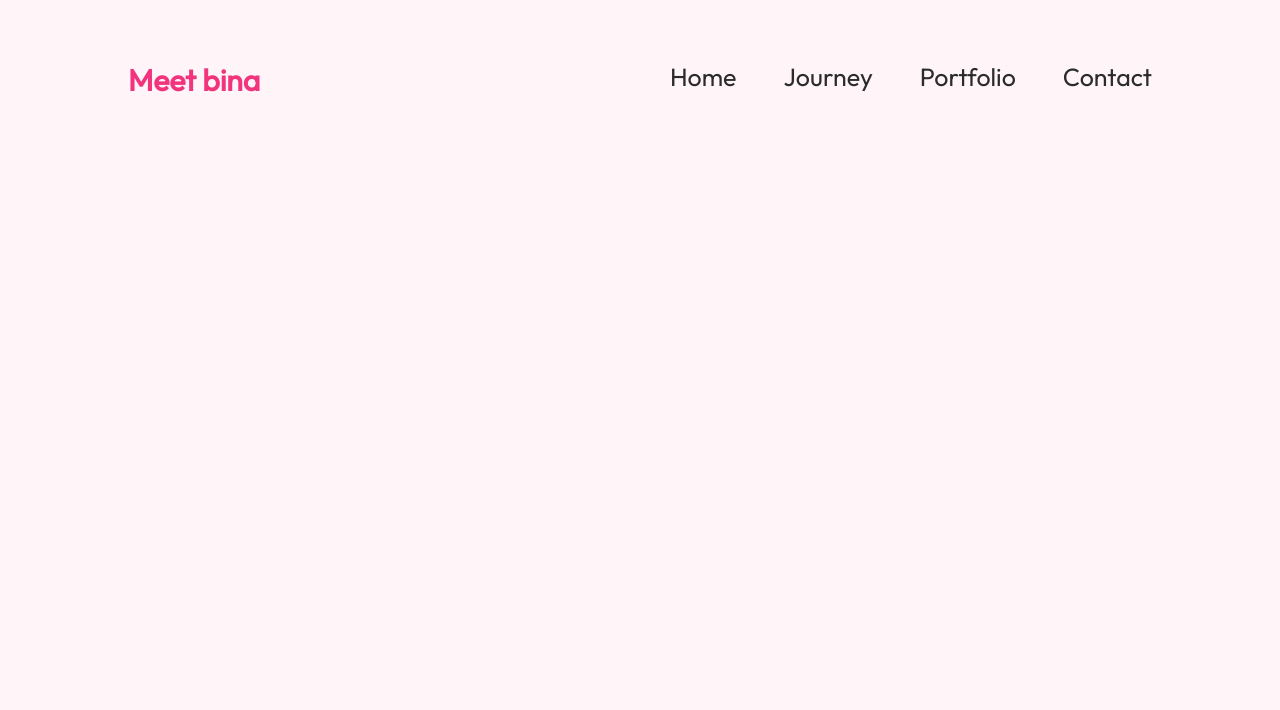
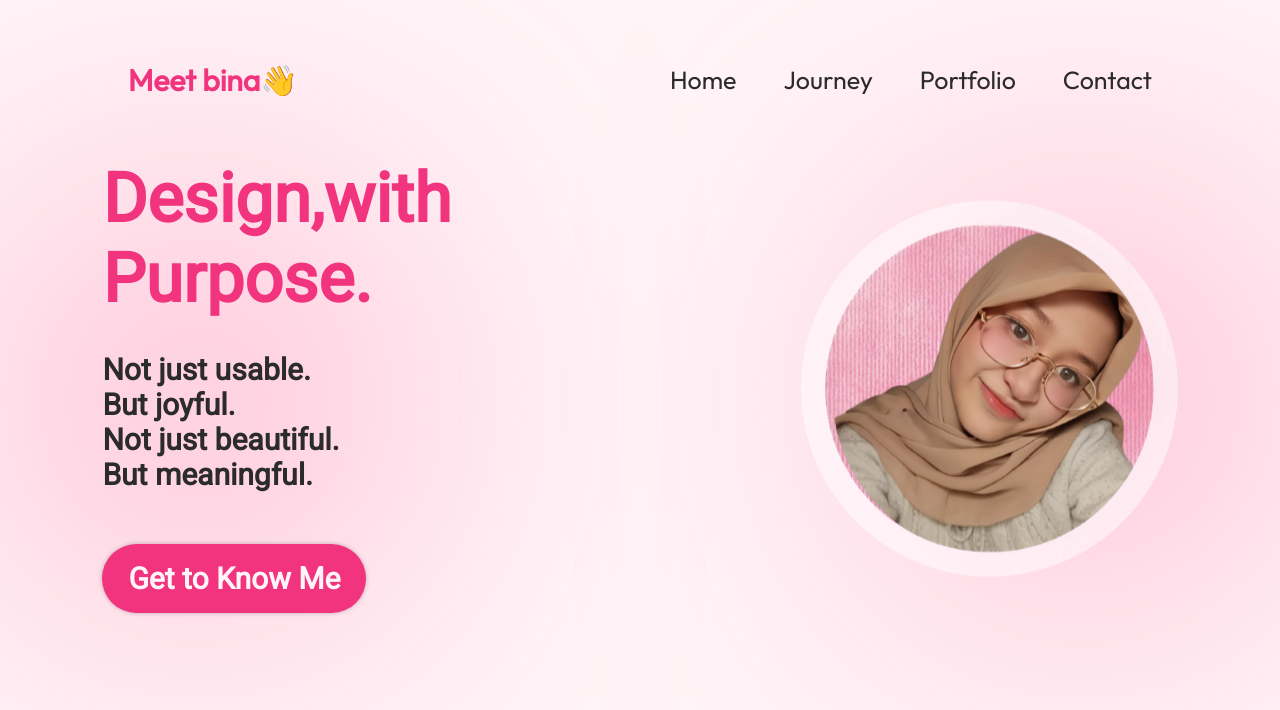
Before and after one commit to sabrintsya/Portfolio-Website, a React (Vite) app in the folder react-portfolio/: page / in a window 1280 px wide. Shown: the top 710 px of the page. Built offline with nearby package versions, Linux system fonts and the light colour scheme.

Commit message:
add hero section and edit picture

```diff
--- a/react-portfolio/index.html
+++ b/react-portfolio/index.html
@@ -1,13 +1,16 @@
 <!doctype html>
 <html lang="en">
+
 <head>
   <meta charset="UTF-8" />
   <link rel="icon" type="image/png" href="./assets/Favicon.png" />
   <meta name="viewport" content="width=device-width, initial-scale=1.0" />
   <title>Sabrina Natasya Bilbina</title>
 </head>
+
 <body>
   <div id="root"></div>
   <script type="module" src="/src/main.jsx"></script>
 </body>
+
 </html>
--- a/react-portfolio/src/App.jsx
+++ b/react-portfolio/src/App.jsx
@@ -1,10 +1,12 @@
 
 import styles from "./App.module.css";
+import { Hero } from "./components/Hero/Hero";
 import { Navbar } from "./components/Navbar/Navbar";
 
 function App() {
   return <div className={styles.App}>
     <Navbar />
+    <Hero />
   </div>;
 };
 
--- a/react-portfolio/src/App.module.css
+++ b/react-portfolio/src/App.module.css
@@ -1,8 +1,8 @@
 @import "./vars.css";
+
 
 .App {
   background-color: var(--color-bg);
   width: 100%;
-  height: 100%;
-
+  min-height: 100vh;
 }
--- /dev/null
+++ b/react-portfolio/src/components/Hero/Hero.jsx
@@ -0,0 +1,28 @@
+import React from "react";
+import { getImageUrl } from "../../utils";
+import styles from "./Hero.module.css";
+
+
+export const Hero = () => {
+    return (
+        <section className={styles.container}>
+            <div className={styles.content}>
+                <h1 className={styles.title} >Design,with Purpose.</h1>
+                <p className={styles.description}> Not just usable.<br />
+                    But joyful.<br />
+                    Not just beautiful.<br />
+                    But meaningful.
+                </p>
+                <a href="mailto:sabrina.bina.binbin@gmail.com" className={styles.contactBtn}>
+                    Get to Know Me
+                </a>
+            </div>
+            <img src={getImageUrl("hero/heroImage.png")} alt="hero image sabrintsya" className={styles.heroImg} />
+            <div className={styles.topBlur} />
+            <div className={styles.bottomBlur} />
+
+
+
+        </section>
+    );
+};
--- /dev/null
+++ b/react-portfolio/src/components/Hero/Hero.module.css
@@ -0,0 +1,106 @@
+@import "../../vars.css";
+
+.container {
+    position: relative;
+    display: flex;
+    align-items: center;
+    justify-content: space-between;
+    margin-top: 60px;
+    margin-left: 8% ;
+    margin-right: 8%;
+    z-index: 1;
+}
+
+.content {
+    display: flex;
+    flex-direction: column;
+    align-items: flex-start;
+    max-width: 50%;
+    z-index: 1;
+}
+
+.title {
+    font-size: 68px;
+    color: var(--color-primary);
+    font-weight: 800;
+    margin-bottom: 33px;
+    font-family: var(--font-roboto);
+}
+
+.description {
+    font-size: 30px;
+    font-weight: 700;
+    font-family: var(--font-roboto);
+    color: var(--color-text);
+    margin-bottom: 52px;
+}
+
+.contactBtn {
+    text-decoration: none;
+    background-color: var(--color-primary);
+    font-size: 30px;
+    font-weight: 600;
+    font-family: var(--font-roboto);
+    color: var(--color-bg);
+    border-radius: 100px;
+    padding: 17px 26px;
+    box-shadow: 0 0 4px 0 rgba(0, 0, 0, 0.25);
+    transition: all 0.3s ease;
+}
+
+.contactBtn:hover {
+  background-color: var(--color-secondary);
+  transform: scale(1.05);
+  box-shadow: 0 4px 12px rgba(0, 0, 0, 0.3);
+}
+
+.heroImg {
+    width: 35%;
+    z-index: 1;
+    border-radius: 50%;
+    animation-name: floating;
+    animation-duration: 3s;
+    animation-iteration-count: infinite;
+    animation-timing-function: ease-in-out;
+}
+
+@keyframes floating {
+    0% {
+        transform: translate(0, 0px) ;
+    }
+    50% {
+        transform: translate(0, 10px);
+    }
+    100% {
+        transform: translate(0, -0px);
+    }
+}
+
+.topBlur {
+    position: absolute;
+    width: 25vw;
+    height: 25vw;
+    min-width: 250px;
+    min-height: 250px;
+    top: 80px;
+    left: -5vw;
+    border-radius: 50%;
+    background: rgba(255, 64, 129, 0.6);
+    filter: blur(150px);
+    z-index: 0;
+}
+
+
+.bottomBlur {
+    position: absolute;
+    width: 25vw;
+    height: 25vw;
+    min-width: 250px;
+    min-height: 250px;
+    top: 80px;
+    right: -5vw;
+    border-radius: 50%;
+    background: rgba(255, 64, 129, 0.6);
+    filter: blur(150px);
+    z-index: 0;
+}
--- a/react-portfolio/src/components/Navbar/Navbar.jsx
+++ b/react-portfolio/src/components/Navbar/Navbar.jsx
@@ -1,4 +1,4 @@
-import React,  { useState } from "react";
+import React, { useState } from "react";
 
 import styles from "./Navbar.module.css";
 import { getImageUrl } from "../../utils";
@@ -10,7 +10,7 @@ export const Navbar = () => {
   return (
     <nav className={styles.navbar}>
       <a className={styles.title} href="/">
-    Meet bina
+        Meet bina👋
       </a>
       <div className={styles.menu} >
         <img className={styles.menuBtn}
--- a/react-portfolio/src/index.css
+++ b/react-portfolio/src/index.css
@@ -1,5 +1,4 @@
-*,html, body, #root {
-  height: 100%;
+* {
   box-sizing: border-box;
   margin: 0;
   padding: 0;
--- a/react-portfolio/src/vars.css
+++ b/react-portfolio/src/vars.css
@@ -2,10 +2,10 @@
       /* Colours */
      --color-text: #2B2B2B;
      --color-primary: #F2337D;
-     --color-secondary: #FFC6D9 ;
-     --color-dark: #6C2B47;
+     --color-secondary: #FF90BB ;
+     --color-third: #FFB5D4;
      --color-bg: #FFF5F8 ;
 
        /* Fonts */
-     --font-robot: "Roboto";
+     --font-roboto: "Roboto";
 }
```
Also changed, not shown: react-portfolio/assets/hero/heroImage.png (added). Lines whose indentation alone changed are shown as unchanged.
